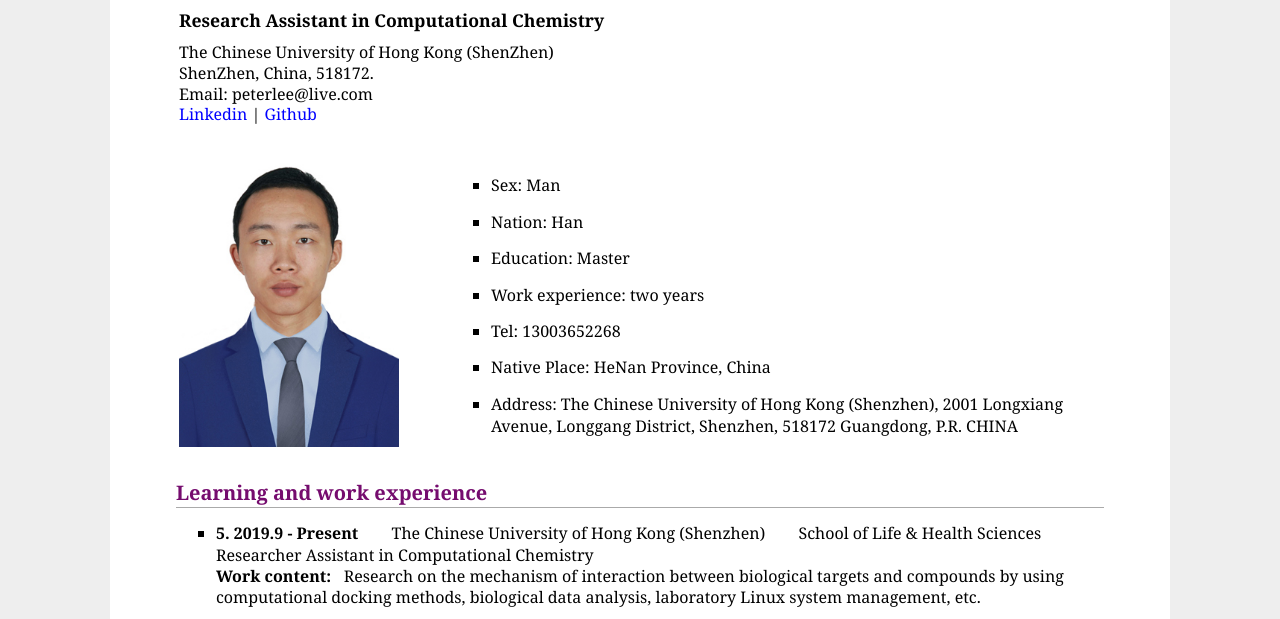
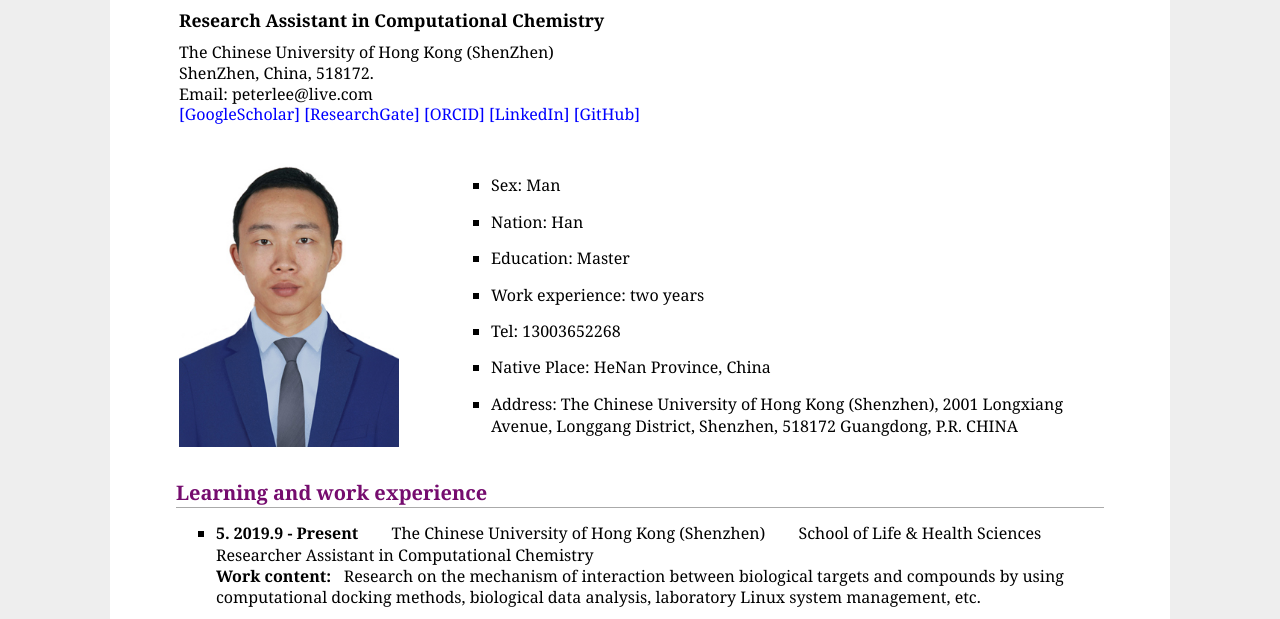
Before and after one commit to lpcadd/lipeng, a plain HTML site: page index.html in a window 1280 px wide. Shown: the part 143-762 px from the top of the page. Drawn offline with Linux system fonts and the light colour scheme.

Commit message:
Add files via upload

```diff
--- a/index.html
+++ b/index.html
@@ -21,7 +21,11 @@
                     The Chinese University of Hong Kong (ShenZhen) <br>
                     ShenZhen, China, 518172.<br>
                     Email: peterlee@live.com<br>
-                   <a href="https://www.linkedin.com/in/LiPengPeter" target="_blank">Linkedin</a> | <a href="https://github.com/peter1ee" target="_blank">Github</a>
+                   <a href="https://scholar.google.com/citations?user=byBCcC0AAAAJ&hl=zh-CN" target="_blank">[GoogleScholar]</a>
+				   <a href="https://www.researchgate.net/profile/Peng_Li239" target="_blank">[ResearchGate]</a>
+				    <a href="https://orcid.org/0000-0001-9757-8471" target="_blank">[ORCID]</a>
+				   <a href="https://www.linkedin.com/in/LiPengPeter" target="_blank">[LinkedIn]</a>
+				   <a href="https://github.com/peter1ee" target="_blank">[GitHub]</a>
                 </p>
             </td>
         </tr>
```
